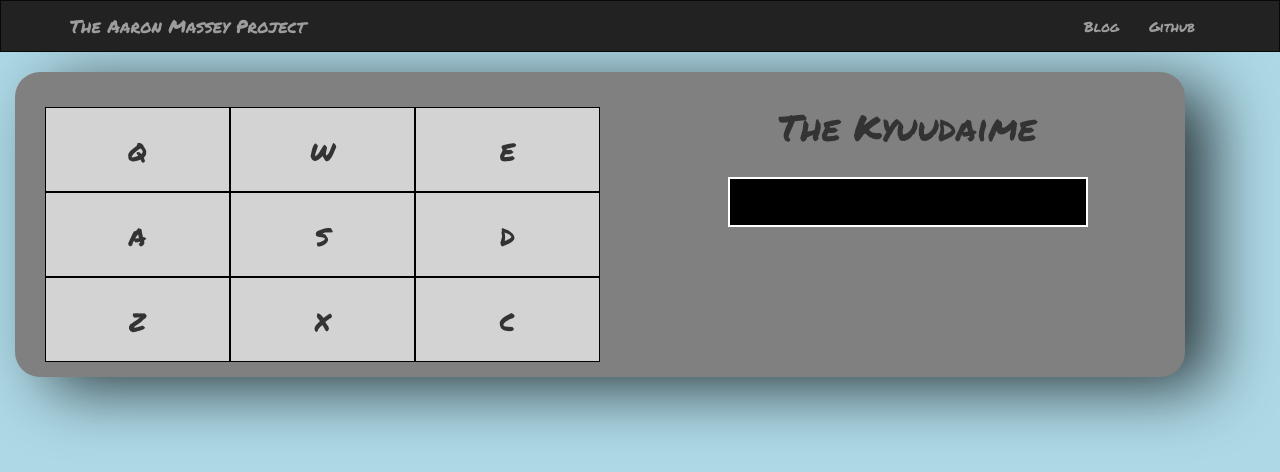
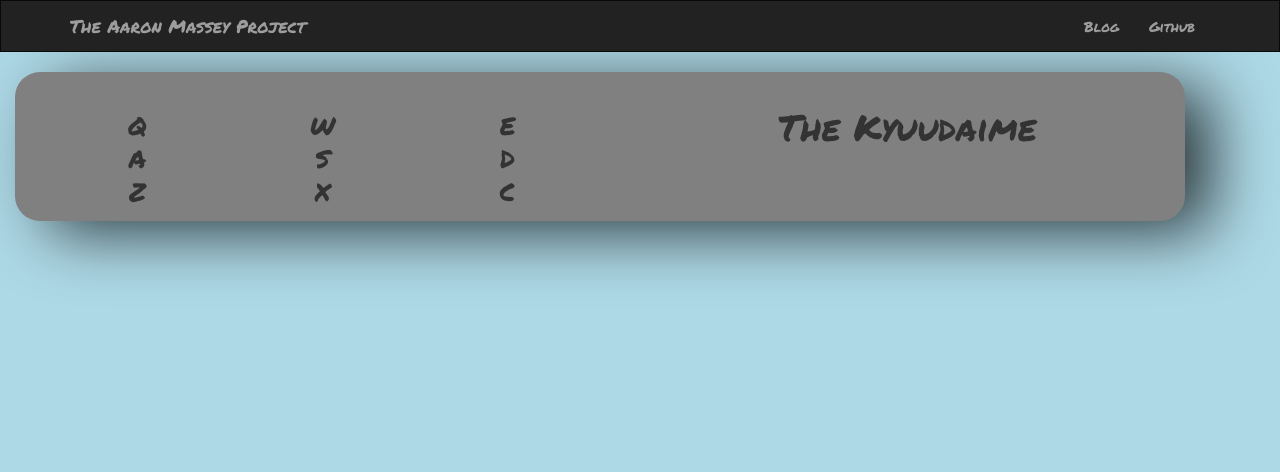
Before and after one commit to aaronmassey45/180Websites-Day-51, a React (Create React App) app: page / in a window 1280 px wide. Shown: the top 472 px of the page. Built offline with nearby package versions, Linux system fonts and the light colour scheme.

Commit message:
Formatted and changed some class/id names

```diff
--- a/src/App.css
+++ b/src/App.css
@@ -1,4 +1,4 @@
-@import url("https://fonts.googleapis.com/css?family=Permanent+Marker");
+@import url('https://fonts.googleapis.com/css?family=Permanent+Marker');
 .App {
   text-align: center;
 }
@@ -18,11 +18,13 @@ body {
   border-radius: 25px;
 }
 
-.App:focus, .drum-kit:focus, #root:focus {
+.App:focus,
+.drum-kit:focus,
+#root:focus {
   outline: 0 !important;
 }
 
-.Instrument {
+.drum-pad {
   background-color: lightgrey;
   border: 1px solid black;
   padding: 25px;
@@ -32,7 +34,7 @@ body {
   border-radius: 0;
 }
 
-#viewer {
+#display {
   padding: 5px;
   height: 50px;
   color: white;
```
